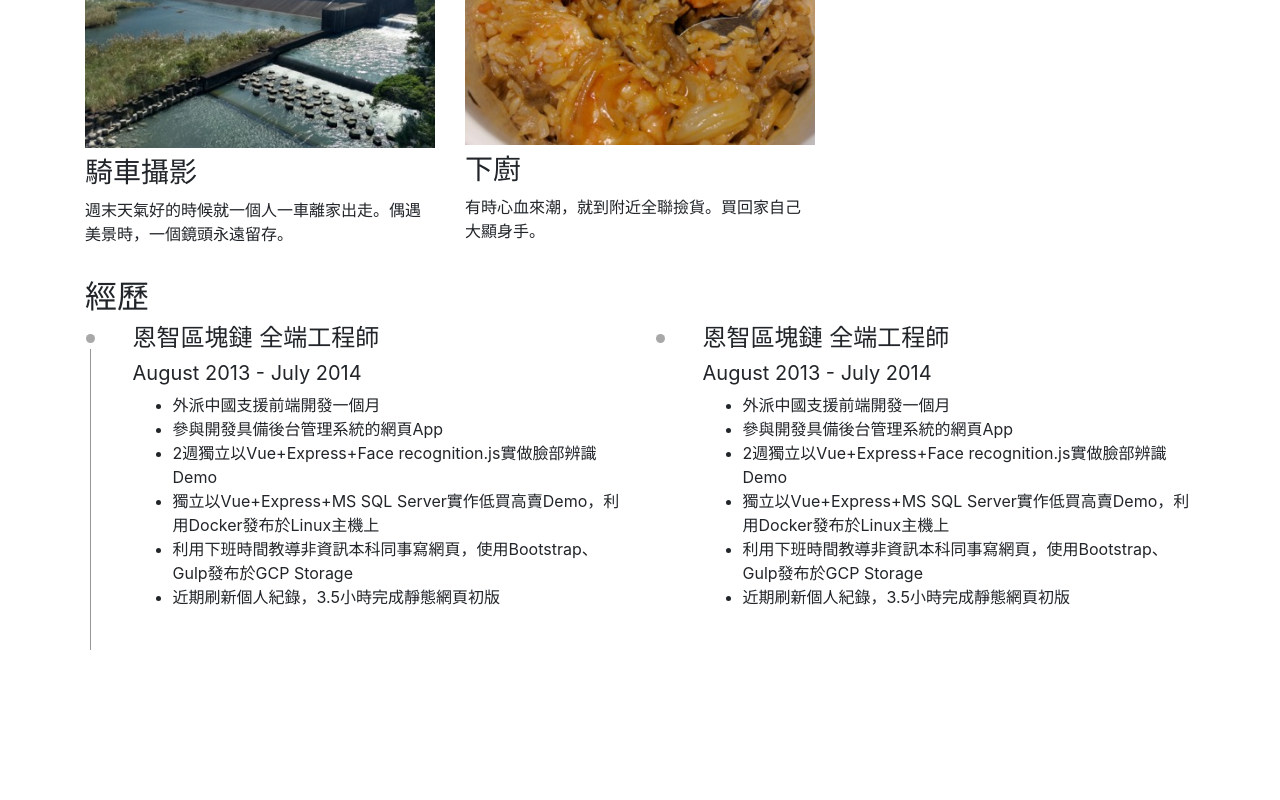
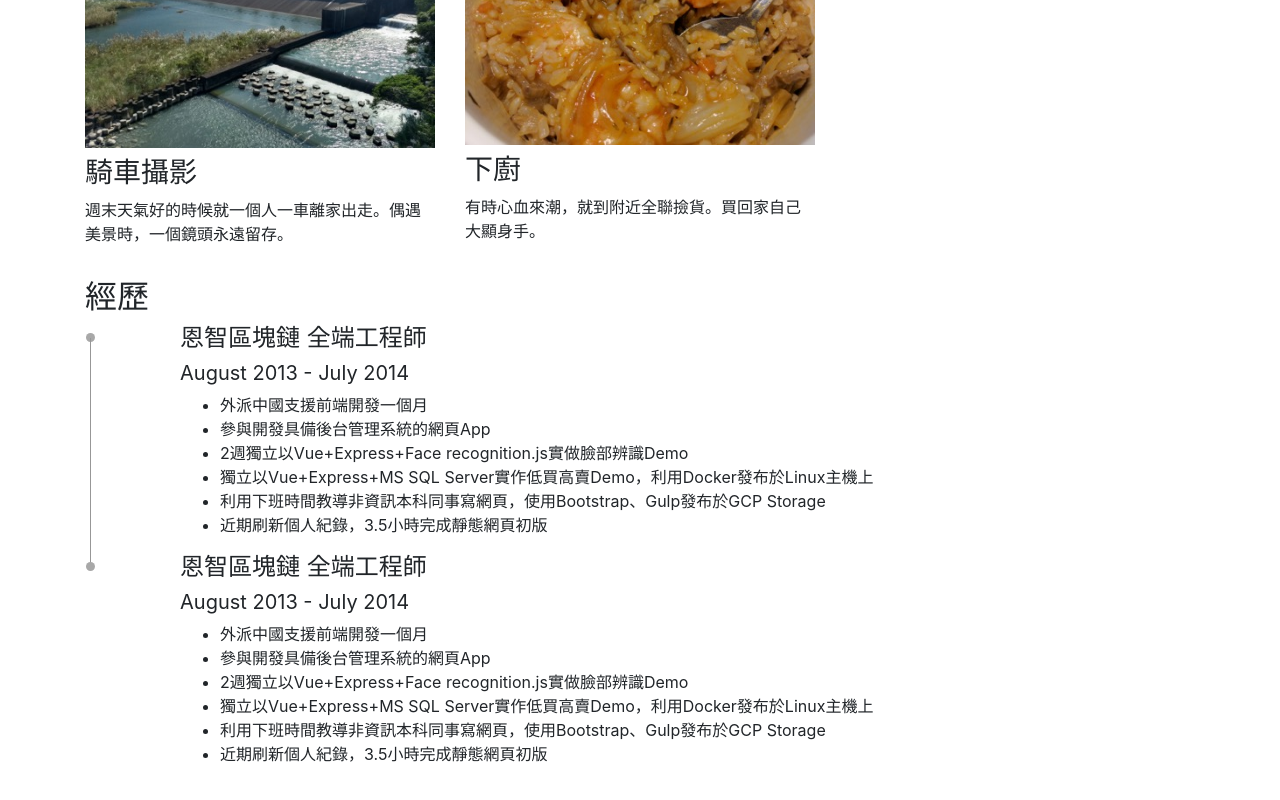
Before and after one commit to simon0406/pccu-vue-official, a Vue app: page / in a window 1280 px wide. Shown: the part 866-1666 px from the top of the page. Before the commit the page ends 1546 px from the top, so only its background shows below. Built offline with nearby package versions, Linux system fonts and the light colour scheme.

Commit message:
refine details

```diff
--- a/src/App.vue
+++ b/src/App.vue
@@ -122,4 +122,7 @@ section {
   min-height: 100vh;
   position: relative;
 }
+img {
+  display: block;
+}
 </style>
--- a/src/components/Card.vue
+++ b/src/components/Card.vue
@@ -17,7 +17,7 @@
   .card_body {
     img {
       max-width: 100%;
-      margin-bottom: 0.5rem;
+      margin: 0.5rem auto;
     }
   }
 }
--- a/src/components/ListItem.vue
+++ b/src/components/ListItem.vue
@@ -1,5 +1,5 @@
 <template>
-  <div class="listItem col">
+  <div class="listItem col-12">
     <div class="row">
       <div class="col-1 bullet"></div>
       <div class="col-11">
@@ -34,7 +34,6 @@ export default {
     text-align: center;
     display: inline-block;
     background-color: #a8a8a8;
-    margin-top: 10px;
     margin-left: 0.5px;
   }
   &:after {
@@ -44,7 +43,7 @@ export default {
     background-color: #979797;
     display: block;
     margin-left: 4.5px;
-    top: 10px;
+    transform: translateY(-10px);
   }
 }
 </style>
```
